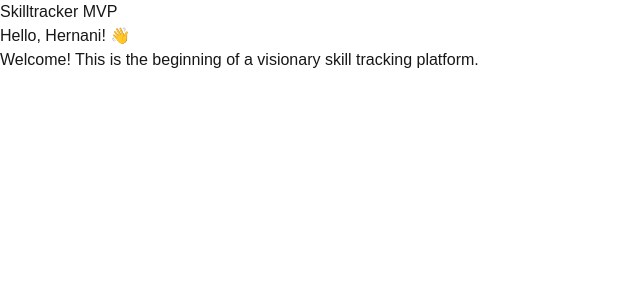
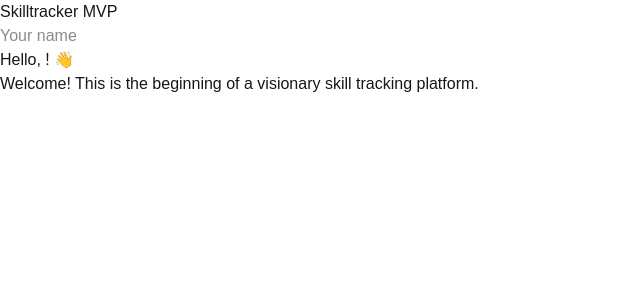
Before and after one commit to hedy44/skilltracker, a Next.js app in the folder frontend/: page / in a window 1280 px wide. Shown: the top 300 px of the page, without its empty margins (0-640 px from the left). Built offline with nearby package versions, Linux system fonts and the light colour scheme.

Commit message:
feat: add user input with state and dynamic Greeting

```diff
--- a/frontend/src/app/page.tsx
+++ b/frontend/src/app/page.tsx
@@ -1,9 +1,18 @@
+"use client";
+import { useState } from 'react' ;
 import Greeting from '../components/Greeting'
 export default function Home() {
+  const [name, setName] =useState('');
   return (
     <main>
       <h1>Skilltracker MVP</h1>
-       <Greeting name="Hernani" />
+      <input
+        type="text"
+        placeholder='Your name'
+        value={name}
+        onChange={e => setName(e.target.value)} />
+       <Greeting name={name}
+       />
       <p>Welcome! This is the beginning of a visionary skill tracking platform.</p>
     </main>
   )
```
